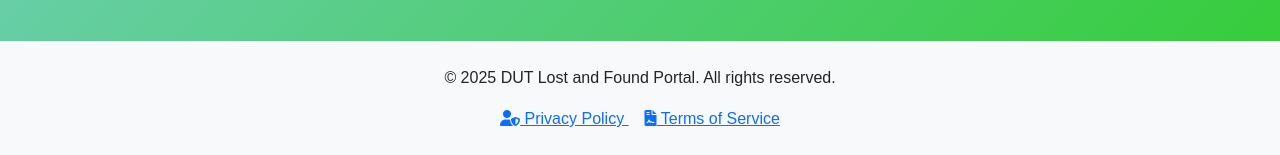
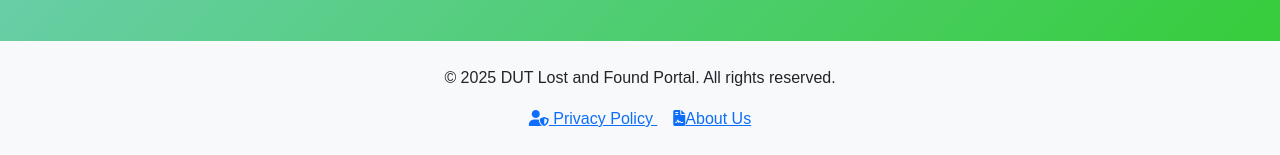
Before and after one commit to Vexnav/Platformers_repos, a Flask app: page /index in a window 1280 px wide. Shown: the part 845-1000 px from the top of the page. Run offline with Flask 3, Linux system fonts and the light colour scheme; data that the repository does not hold is empty.

Commit message:
Update index.html

```diff
--- a/templates/index.html
+++ b/templates/index.html
@@ -10,7 +10,6 @@
 </head>
 <body class="d-flex flex-column min-vh-100">
 
-  <!-- Navigation Bar -->
   <nav class="navbar navbar-expand-lg navbar-dark bg-dark">
     <div class="container">
       <a class="navbar-brand" href="/">DUT Lost Item Portal</a>
@@ -44,17 +43,14 @@
     </div>
   </nav>
 
-  <!-- Main Content -->
   <div class="container mt-4 flex-grow-1">
     <h1 class="text-center mb-4">Lost Items</h1>
 
-    <!-- Search Form -->
     <form method="GET" action="/index" class="d-flex mb-4">
       <input type="text" name="q" class="form-control me-2" placeholder="Search lost items..." value="{{ query }}">
       <button class="btn btn-outline-secondary" type="submit">Search</button>
     </form>
 
-    <!-- Display Items -->
     {% if items %}
       <ul class="list-unstyled">
         {% for item in lostitems %}
@@ -75,15 +71,14 @@
     {% endif %}
   </div>
 
-  <!-- Footer -->
   <footer class="bg-light text-dark py-4 mt-auto">
     <div class="text-center">
       <p>© 2025 DUT Lost and Found Portal. All rights reserved.</p>
-      <a href="/privacy-policy" class="text-primary me-3">
+      <a href="{{url_for ('private_policy')}}" class="text-primary me-3">
         <i class="fas fa-user-shield"></i> Privacy Policy
       </a>
-      <a href="/terms" class="text-primary">
-        <i class="fas fa-file-contract"></i> Terms of Service
+      <a href="{{url_for('about')}}" class="text-primary">
+        <i class="fas fa-file-contract"></i>About Us
       </a>
     </div>
   </footer>
```
